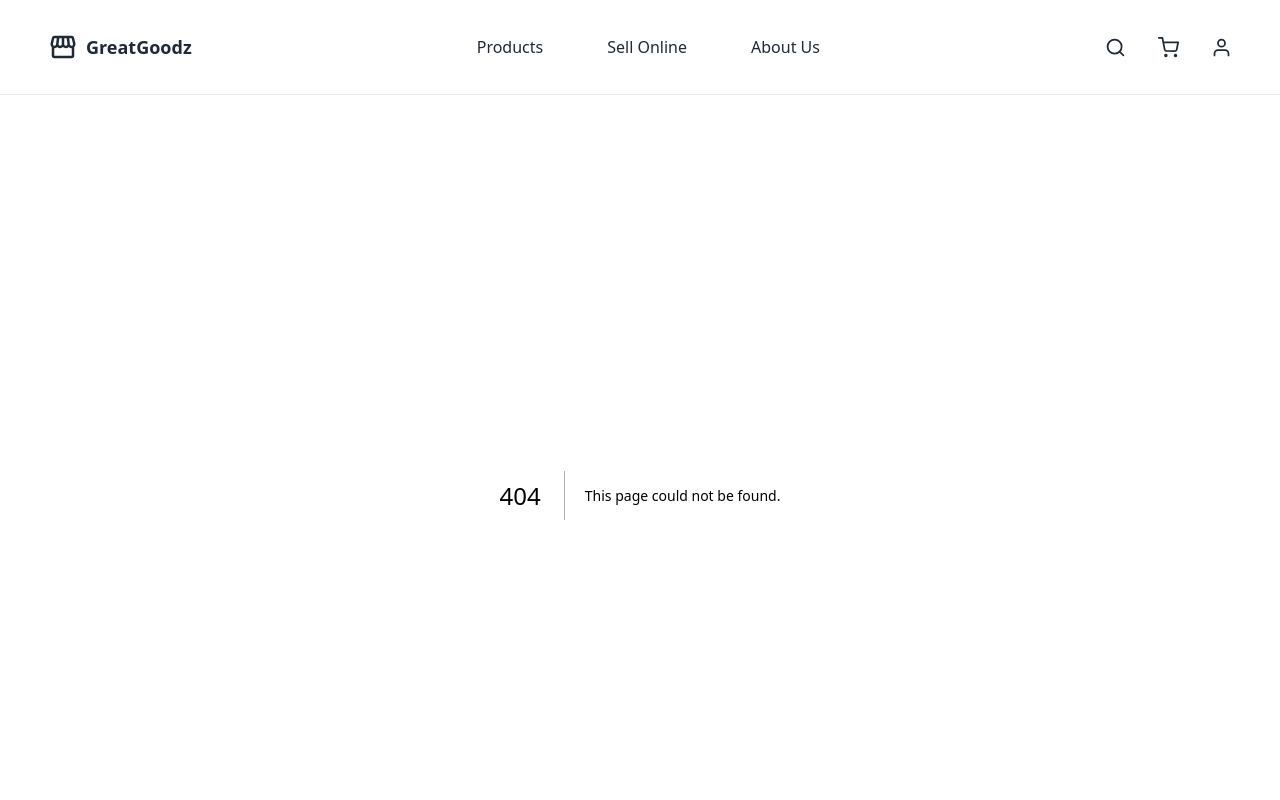
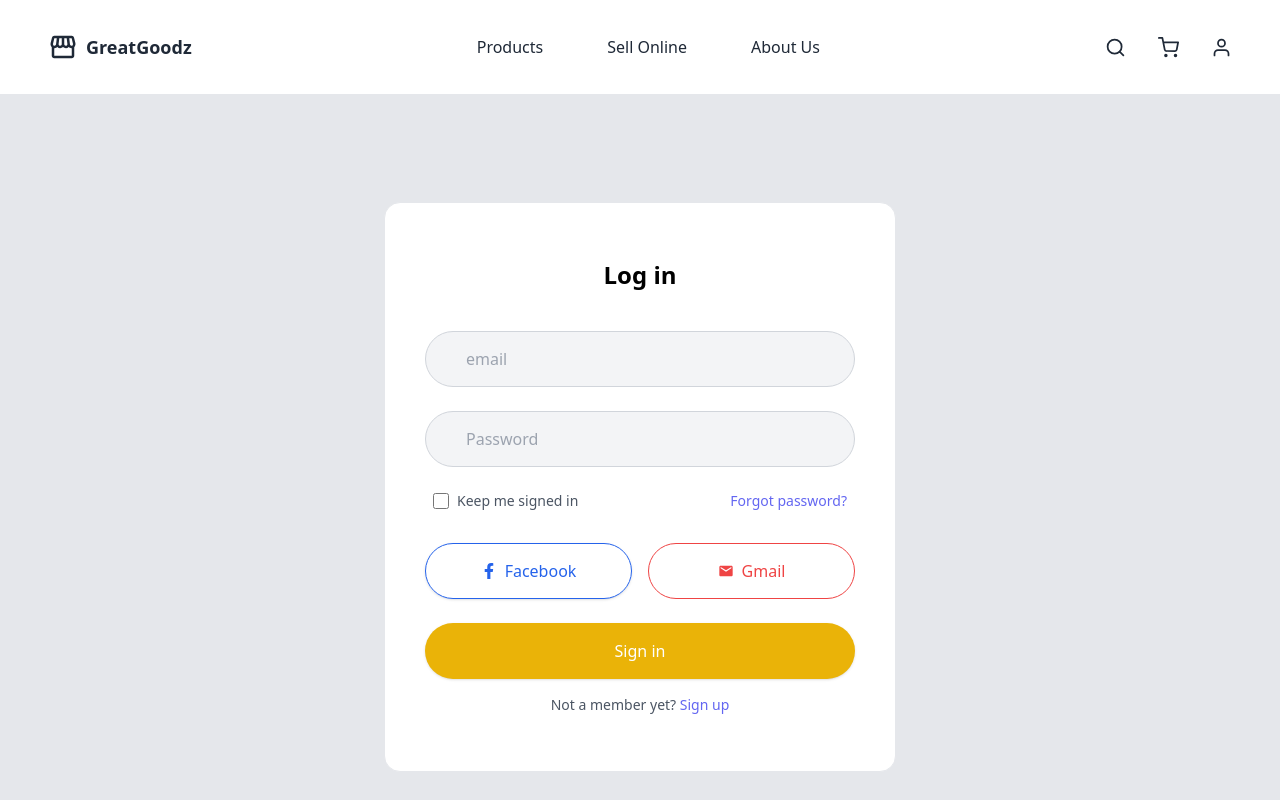
Before and after one commit to disalad/next-ecommerce, a Next.js app: page /auth/login in a window 1280 px wide. Before the commit this address had no page. Shown: the top 800 px of the page. Built offline with nearby package versions, Linux system fonts and the light colour scheme.

Commit message:
client: Add login page with styling, no functionalities yet

```diff
--- a/assets/styles/main.scss
+++ b/assets/styles/main.scss
@@ -1,5 +1,5 @@
-// @import url(./vartiables.scss);
 @use 'variables' as var;
+@use 'breakpoints' as bps;
 
 html,
 body {
@@ -9,3 +9,22 @@ body {
 body {
     font-family: var(--main-font), 'DM Sans', serif;
 }
+
+.signin__button {
+    width: 100%;
+    height: 2.9375rem;
+    padding-left: 1.375rem;
+    padding-right: 1.375rem;
+    padding-top: 0.5rem;
+    padding-bottom: 0.5rem;
+    border-radius: 2.5rem;
+    border-color: transparent;
+    justify-content: center;
+    gap: 0.5rem;
+
+    @include bps.breakpoint(phone-sm) {
+        height: 3.5rem;
+        padding-left: 2.5rem;
+        padding-right: 2.5rem;
+    }
+}
--- /dev/null
+++ b/src/app/auth/login/page.js
@@ -0,0 +1,68 @@
+import { FaFacebookF } from 'react-icons/fa';
+import { MdEmail } from 'react-icons/md';
+
+function Login() {
+    return (
+        <div className='flex items-center justify-center min-h-screen bg-gray-200 pt-16 pb-20'>
+            <div className='w-full max-w-lg px-10 py-14 bg-white shadow-none border border-gray-200 rounded-2xl'>
+                <h2 className='text-2xl font-bold text-center mb-10'>Log in</h2>
+                <form>
+                    <div className='mb-6'>
+                        <input
+                            type='email'
+                            placeholder='email'
+                            className='signin__button text-gray-700 bg-gray-100 border border-gray-300 focus:outline-none focus:ring-2 focus:ring-slate-300'
+                        />
+                    </div>
+                    <div className='mb-6'>
+                        <input
+                            type='password'
+                            placeholder='Password'
+                            className='signin__button text-gray-700 bg-gray-100 border border-gray-300 focus:outline-none focus:ring-2 focus:ring-slate-300'
+                        />
+                    </div>
+                    <div className='flex items-center justify-between mb-8 px-2'>
+                        <label className='flex items-center'>
+                            <input
+                                type='checkbox'
+                                className='w-4 h-4 text-indigo-500 border-gray-300 rounded focus:ring-2 focus:ring-indigo-500'
+                            />
+                            <span className='ml-2 text-sm text-gray-600'>Keep me signed in</span>
+                        </label>
+                        <a href='#' className='text-sm text-indigo-500 hover:underline'>
+                            Forgot password?
+                        </a>
+                    </div>
+                    <div className='flex justify-between gap-4 mb-6'>
+                        <button
+                            type='button'
+                            className='signin__button flex items-center border border-blue-600 text-blue-600 shadow hover:bg-blue-100'
+                        >
+                            <FaFacebookF /> Facebook
+                        </button>
+                        <button
+                            type='button'
+                            className='signin__button flex items-center border border-red-500 text-red-500 hover:bg-red-100'
+                        >
+                            <MdEmail /> Gmail
+                        </button>
+                    </div>
+                    <button
+                        type='submit'
+                        className='signin__button text-white bg-yellow-500 signin__button shadow hover:bg-yellow-600'
+                    >
+                        Sign in
+                    </button>
+                </form>
+                <p className='mt-4 text-center text-sm text-gray-600'>
+                    Not a member yet?{' '}
+                    <a href='#' className='text-indigo-500 hover:underline'>
+                        Sign up
+                    </a>
+                </p>
+            </div>
+        </div>
+    );
+}
+
+export default Login;
```
